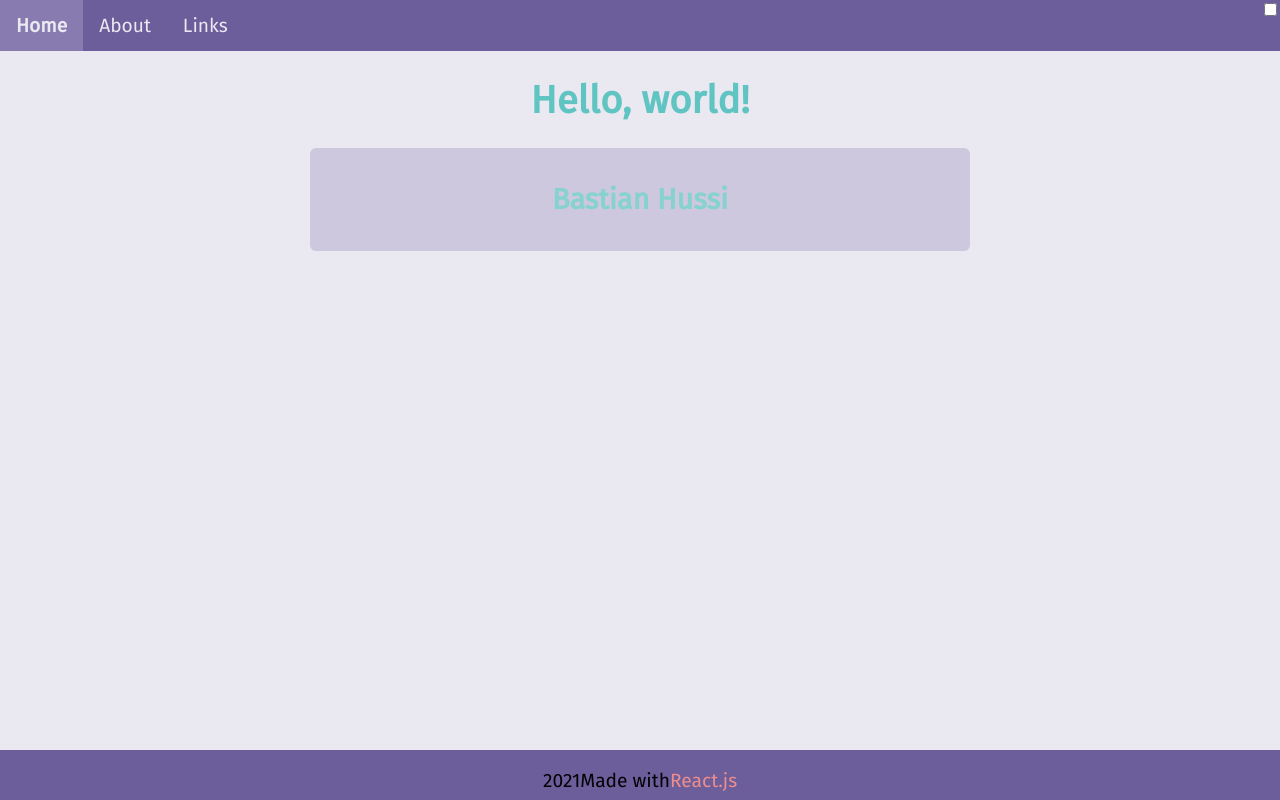
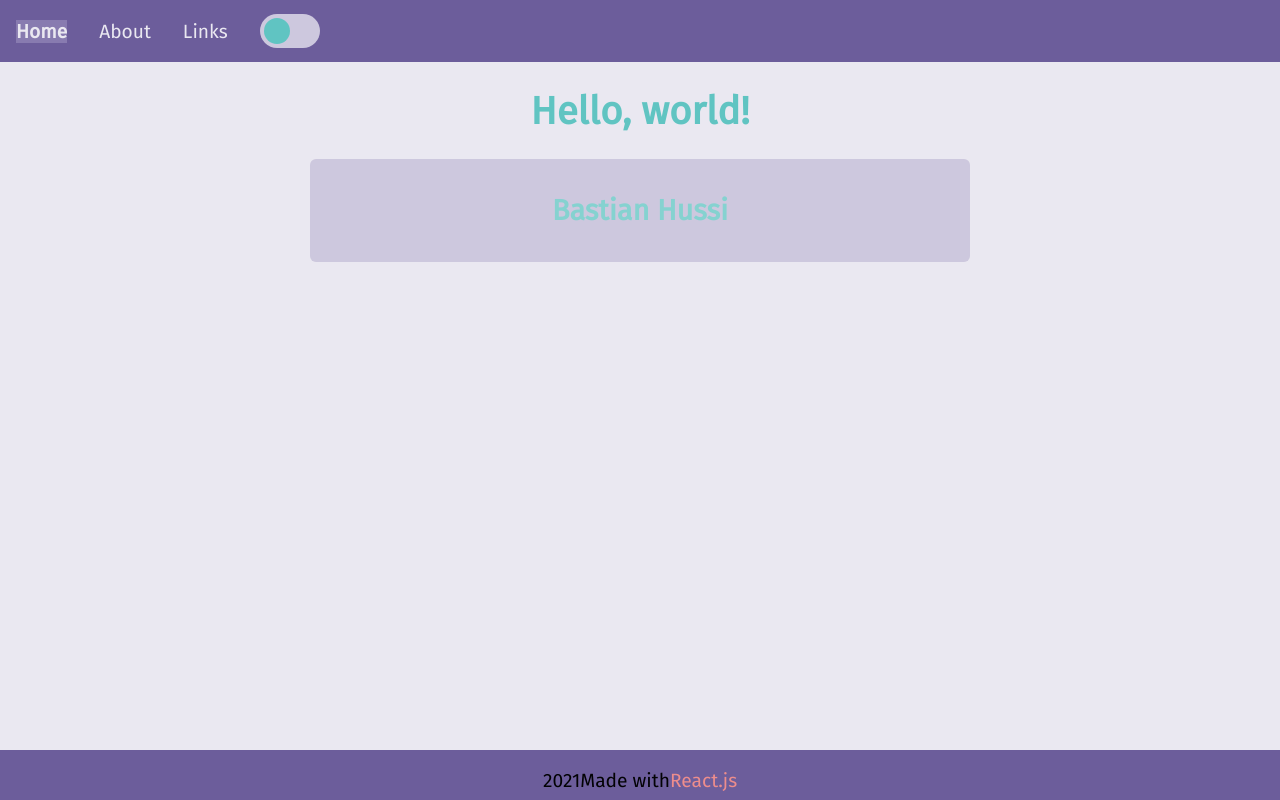
Before and after one commit to bastianhussi/website, a React (Create React App) app: page / in a window 1280 px wide. Built offline with nearby package versions, Linux system fonts and the light colour scheme.

Commit message:
WIP: created a toggle switch for changing the theme. Working on improving the navbar.

```diff
--- a/src/components/Navbar.tsx
+++ b/src/components/Navbar.tsx
@@ -2,25 +2,39 @@ import React, { useState } from "react";
 import { useDispatch } from "react-redux";
 import { NavLink } from "react-router-dom";
 import styled from "styled-components";
+import Switch from "./Switch";
 import { AppDispatch } from "../store";
 import { setTheme } from "../store/theme/actions";
 import { ThemeState } from "../store/theme/types";
 import { darkTheme, lightTheme } from "../themes";
 
+// TODO: improve behavior on small screen sizes
 const Bar = styled.ul<ThemeState>`
+  display: flex;
+  justify-content: left;
+  align-items: center;
   list-style-type: none;
   margin: 0;
   padding: 0;
   overflow: hidden;
   background-color: ${(props) => props.theme.blue};
+
+  @media (max-width: 600px) {
+    flex-flow: column wrap;
+  }
 `;
 
-const Item = styled(NavLink)<ThemeState>`
-  float: left;
+const Item = styled.div.attrs(() => ({
+  align: "left",
+}))<ThemeState>`
+  align-self: ${(props) => props.align};
   display: block;
-  color: ${(props) => props.theme.white};
   text-align: center;
   padding: 14px 16px;
+`;
+
+const Link = styled(NavLink)`
+  color: ${(props) => props.theme.white};
   text-decoration: none;
   &.active {
     background-color: ${(props) => props.theme.brightBlue};
@@ -43,18 +57,20 @@ const Navbar = () => {
 
   return (
     <Bar>
-      <Item exact={true} to={"/"}>
-        {" "}
-        Home
+      <Item>
+        <Link exact={true} to={"/"}>
+          Home
+        </Link>
       </Item>
-      <Item to={"/about"}> About</Item>
-      <Item to={"/links"}> Links</Item>
-      <input
-        type="checkbox"
-        checked={checked}
-        onChange={toggleTheme}
-        style={{ float: "right" }}
-      />
+      <Item>
+        <Link to={"/about"}>About</Link>
+      </Item>
+      <Item>
+        <Link to={"/links"}>Links</Link>
+      </Item>
+      <Item align={"right"}>
+        <Switch checked={checked} onChange={toggleTheme} />
+      </Item>
     </Bar>
   );
 };
--- /dev/null
+++ b/src/components/Switch.tsx
@@ -0,0 +1,66 @@
+import styled from "styled-components";
+import { ThemeState } from "../store/theme/types";
+
+const Wrapper = styled.label`
+  position: relative;
+  display: inline-block;
+  width: 60px;
+  height: 34px;
+`;
+
+const Input = styled.input`
+  opacity: 0;
+  width: 0;
+  height: 0;
+`;
+
+const Slider = styled.span<ThemeState>`
+  position: absolute;
+  cursor: pointer;
+  top: 0;
+  left: 0;
+  right: 0;
+  bottom: 0;
+  background-color: ${(props) => props.theme.grey};
+  -webkit-transition: 0.4s;
+  transition: 0.4s;
+  border-radius: 34px;
+
+  &:before {
+    position: absolute;
+    content: "";
+    height: 26px;
+    width: 26px;
+    left: 4px;
+    bottom: 4px;
+    background-color: ${(props) => props.theme.green};
+    -webkit-transition: 0.4s;
+    transition: 0.4s;
+    border-radius: 50%;
+  }
+
+  ${Input}:checked + & {
+    background-color: ${(props) => props.theme.red};
+  }
+
+  ${Input}:focus + & {
+    box-shadow: 0 0 1px ${(props) => props.theme.blue};
+  }
+
+  ${Input}:checked + &:before {
+    -webkit-transform: translateX(26px);
+    -ms-transform: translateX(26px);
+    transform: translateX(26px);
+  }
+`;
+
+const Switch = (props: React.InputHTMLAttributes<HTMLInputElement>) => {
+  return (
+    <Wrapper>
+      <Input {...props} type="checkbox" />
+      <Slider />
+    </Wrapper>
+  );
+};
+
+export default Switch;
```
Also changed, not shown: 1 other file (tests, documents, lock files or other folders).
